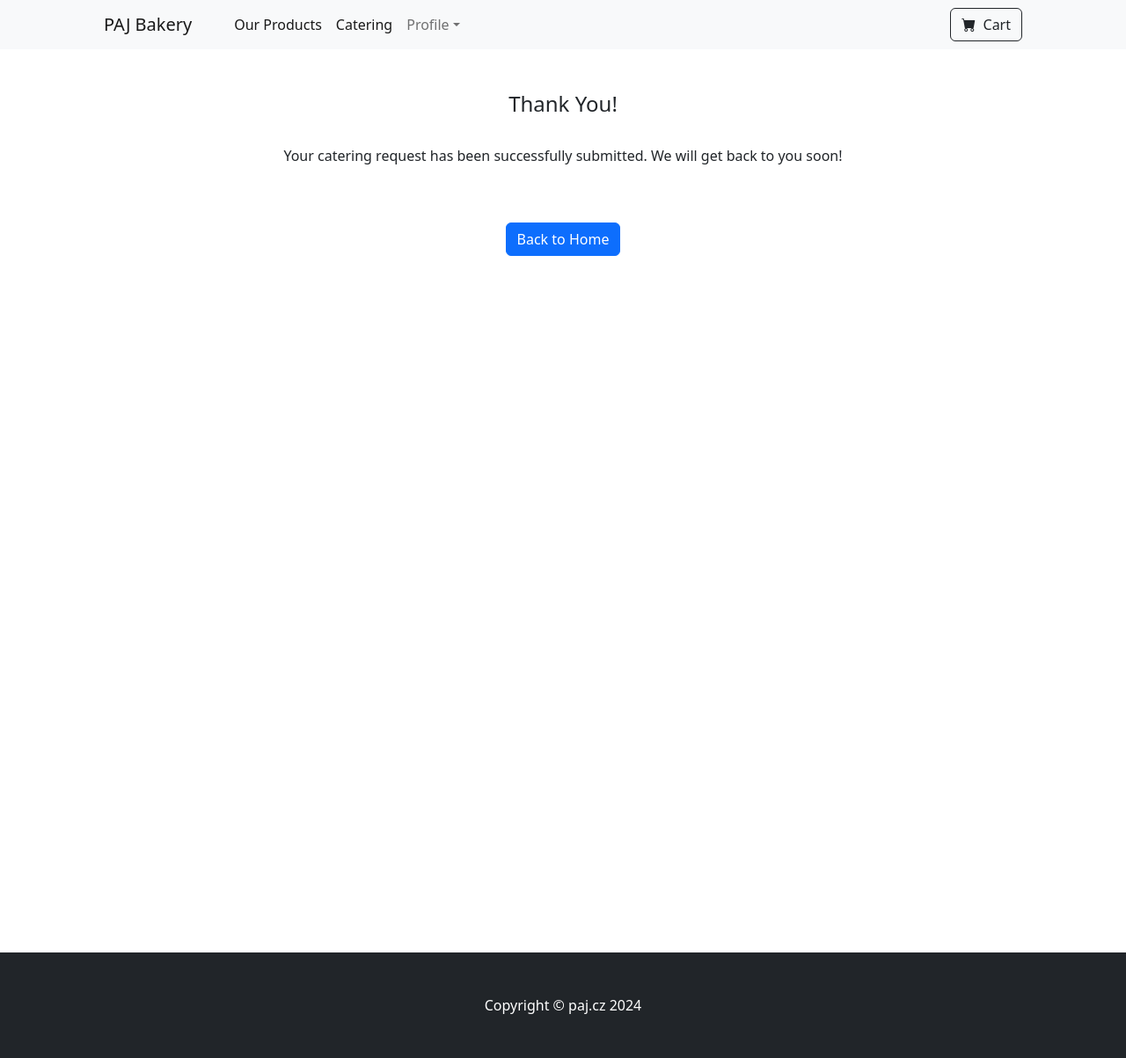
After one commit to PetrMrazek/final_project_CZ20_PM, a Django app: page /catering/success/ in a window 1280 px wide. The commit adds this page. Shown: the whole page at 88% size. Run offline with Django 5.2, Linux system fonts and the light colour scheme; some libraries are stand-ins or nearby versions.

Commit message:
feat: Catering success form submission functionality

```diff
--- a/online_obchod_AJP/settings.py
+++ b/online_obchod_AJP/settings.py
@@ -130,3 +130,6 @@ MEDIA_ROOT= os.path.join(BASE_DIR, 'media')
 # https://docs.djangoproject.com/en/5.1/ref/settings/#default-auto-field
 
 DEFAULT_AUTO_FIELD = 'django.db.models.BigAutoField'
+DEFAULT_FROM_EMAIL = 'admin1email@gmail.com'
+
+EMAIL_BACKEND = 'django.core.mail.backends.console.EmailBackend'
--- a/online_obchod_AJP/urls.py
+++ b/online_obchod_AJP/urls.py
@@ -18,7 +18,7 @@ from django.contrib import admin
 from django.urls import path
 from viewer.views import HomePageView, ProductsView, ProductCreateView, ProductUpdateView, ProductDeleteView, UserView, \
     SingUpView, ProductDetailView, AddToCartView, CartSummaryView, UpdateCartView, RemoveFromCartView, PlaceOrderView, \
-    OrderSummaryView, CateringContactView
+    OrderSummaryView, CateringContactView, CateringSuccessView
 from django.contrib.auth.views import LoginView, LogoutView
 from . import settings
 from django.conf.urls.static import static
@@ -39,9 +39,10 @@ urlpatterns = [
     path('cart/remove/<int:product_id>/', RemoveFromCartView.as_view(), name='cart_remove'),
 
     path('order/place/', PlaceOrderView.as_view(), name='place_order'),
-    path('order/summary/<int:pk>/', OrderSummaryView.as_view(), name='order_summary'),
+    path('order/summary/<pk>/', OrderSummaryView.as_view(), name='order_summary'),
 
     path('catering', CateringContactView.as_view(), name='catering'),
+    path('catering/success/', CateringSuccessView.as_view(), name='catering_success'),
 
     path('userpage/', UserView.as_view(), name='userpage'),
     path('accounts/register/', SingUpView.as_view(), name='register'),
--- /dev/null
+++ b/viewer/Templates/catering_success.html
@@ -0,0 +1,21 @@
+{% extends 'base.html' %}
+{% block content %}
+<div class="container">
+    <div class="row">
+        <div class="col-md-8 offset-md-2">
+            <br/><br/>
+            <div class="text-center">
+                <h4>Thank You!</h4><br/>
+                <p>Your catering request has been successfully submitted. We will get back to you soon!</p><br/><br/>
+                <a href="{% url 'main' %}" class="btn btn-primary">Back to Home</a>
+            </div>
+
+
+            <br/><br/>
+        </div>
+    </div>
+</div>
+
+<br/><br/><br/><br/><br/><br/><br/><br/><br/><br/><br/><br/><br/><br/><br/><br/><br/><br/><br/><br/><br/><br/><br/><br/><br/><br/><br/><br/><br/><br/><br/>
+
+{% endblock %}
--- a/viewer/Templates/form.html
+++ b/viewer/Templates/form.html
@@ -7,7 +7,7 @@
             <div class="container px-4 px-lg-5 my-5">
                 <div class="text-center text-white">
                     <h1 class="display-4 fw-bolder">Sign Up</h1>
-                    <p class="lead fw-normal text-white-50 mb-0">Register for a User Account...</p>
+                    <p class="lead fw-normal text-white-50 mb-0">Register for a User Account</p>
                 </div>
             </div>
         </header>
--- a/viewer/views.py
+++ b/viewer/views.py
@@ -1,7 +1,10 @@
+from django.core.mail import send_mail
 from django.shortcuts import render, get_object_or_404, redirect
 from django.contrib.auth.mixins import LoginRequiredMixin, PermissionRequiredMixin
 from django.views.generic import TemplateView, CreateView, UpdateView, DeleteView, FormView, View, DetailView
 from django.contrib.auth.forms import UserCreationForm
+
+from online_obchod_AJP import settings
 from viewer.forms import ProductForm, AddToCartForm, OrderForm, CateringContactForm
 from viewer.models import Categorie, Product, Allergen, Order
 from django.urls import reverse_lazy
@@ -233,21 +236,25 @@ class OrderSummaryView(LoginRequiredMixin, DetailView):
 class CateringContactView(FormView):
     template_name = 'catering.html'
     form_class = CateringContactForm
-   # success_url = reverse_lazy('catering_success')
+    success_url = reverse_lazy('catering_success')
 
-    # def form_valid(self, form):
-    #     # Send email with form data
-    #     subject = 'Catering Inquiry from {}'.format(form.cleaned_data['name'])
-    #     message = (
-    #         'Name: {name}\n'
-    #         'Email: {email}\n'
-    #         'Phone: {phone}\n'
-    #         'Event Date: {event_date}\n'
-    #         'Event Time: {event_time}\n'
-    #         'Number of Guests: {guests}\n'
-    #         'Estimated Budget: {budget}\n'
-    #         'Comments: {comments}'
-    #     ).format(**form.cleaned_data)
-    #     send_mail(subject, message, settings.DEFAULT_FROM_EMAIL, [settings.DEFAULT_FROM_EMAIL])
-    #
-    #     return super().form_valid(form)
+    def form_valid(self, form):
+        # Send email with form data
+        subject = 'Catering Inquiry from {}'.format(form.cleaned_data['name'])
+        message = (
+            'Name: {name}\n'
+            'Email: {email}\n'
+            'Phone: {phone}\n'
+            'Event Date: {event_date}\n'
+            'Event Time: {event_time}\n'
+            'Number of Guests: {guests}\n'
+            'Estimated Budget: {budget}\n'
+            'Comments: {comments}'
+        ).format(**form.cleaned_data)
+
+        send_mail(subject, message, settings.EMAIL_BACKEND, [settings.EMAIL_BACKEND])
+
+        return super().form_valid(form)
+
+class CateringSuccessView(TemplateView):
+    template_name = 'catering_success.html'
```
Also changed, not shown: viewer/Templates/catering.html (+5 -2 lines), db.sqlite3.
